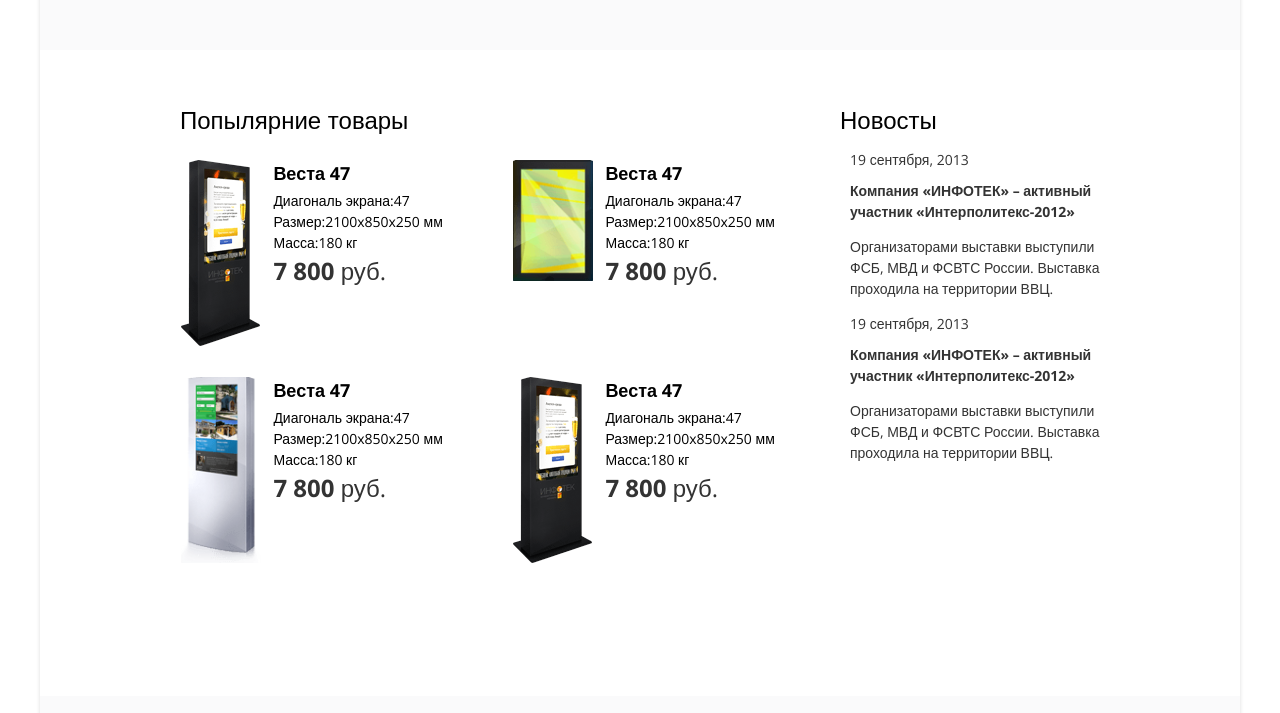
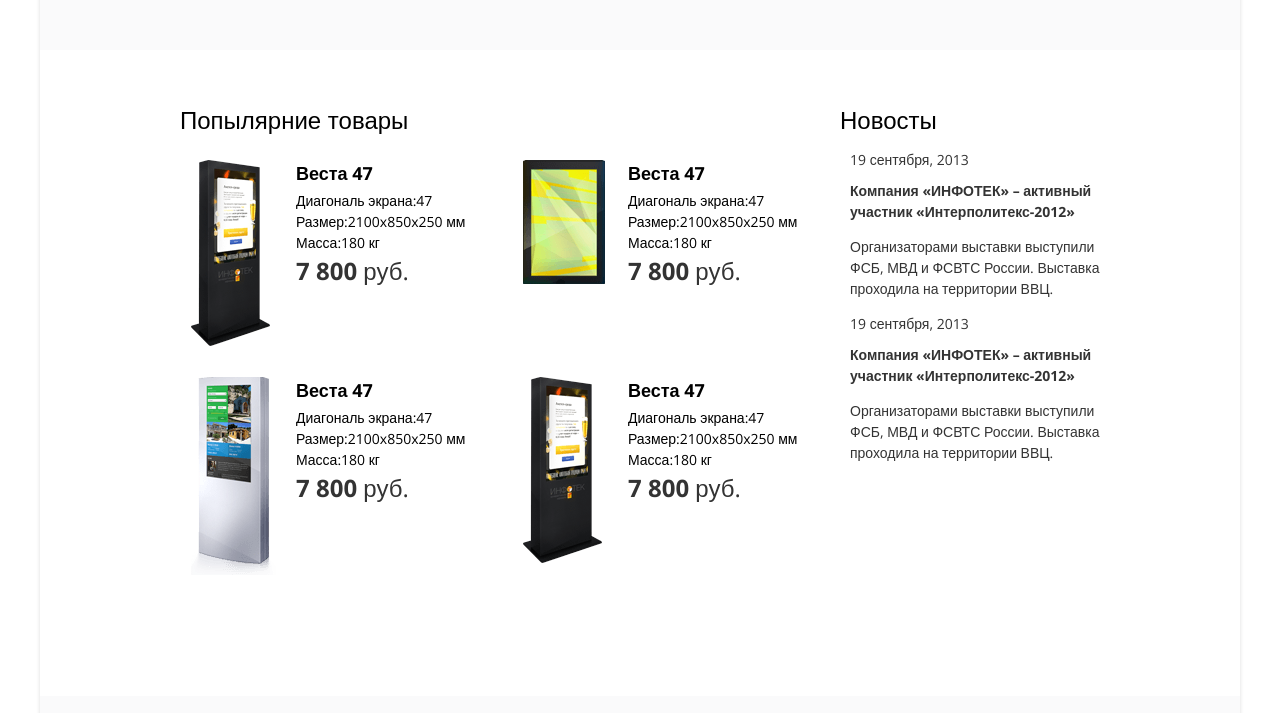
Before and after one commit to sarhov-insales/terminals, a plain HTML site: page index.html in a window 1280 px wide. Shown: the part 1458-2171 px from the top of the page. Drawn offline with nearby package versions, Linux system fonts and the light colour scheme.

Commit message:
update boxes

```diff
--- a/css/style.css
+++ b/css/style.css
@@ -397,8 +397,9 @@ html{
 }
 
 .product-item-image{
-	width: 80px;
-	margin-right: 2%;
+	width: 100px;
+	margin-right: 5px;
+	margin-left: 10px;
 }
 
 .product-item-image-url{
@@ -411,8 +412,7 @@ html{
 }
 
 .product-info-part{
-	width: 68%;
-	margin-left: 2%;
+	width: 195px;
 	overflow-x: hidden;
 }
 
```
